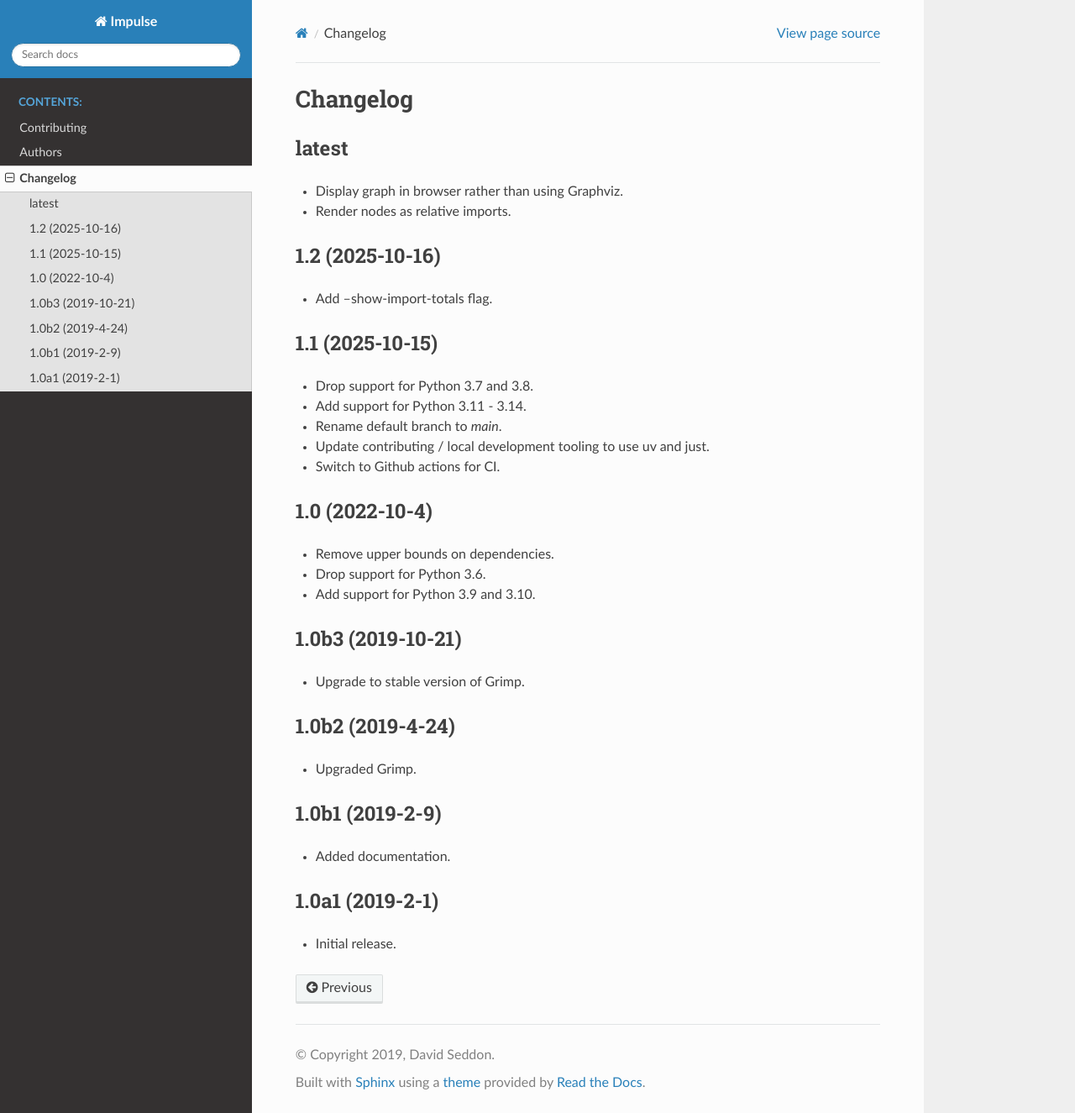
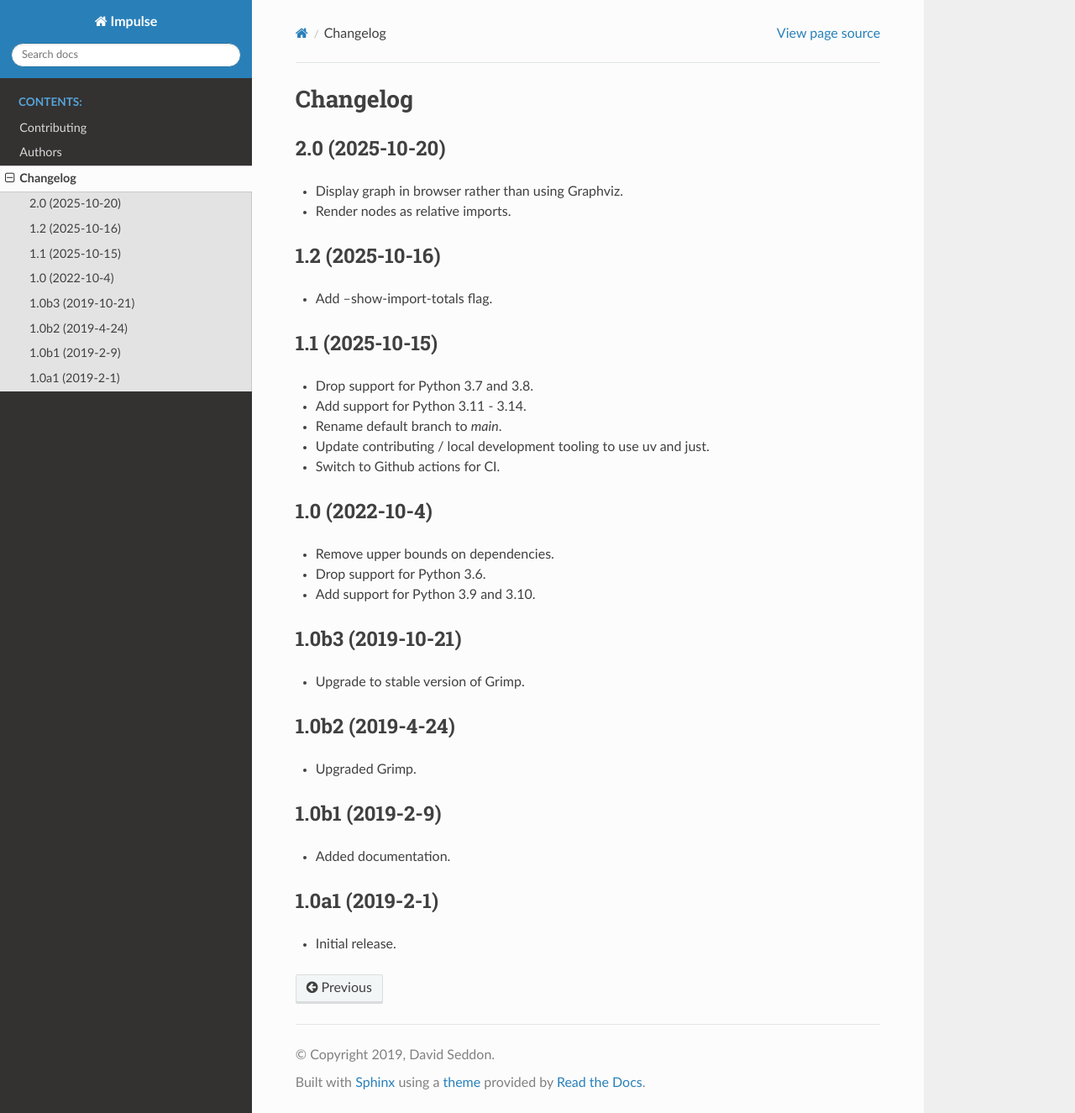
Before and after one commit to seddonym/impulse, a Sphinx documentation site: the page built from docs/changelog.rst, in a window 1280 px wide and 1325 px high. Shown: the whole window at 84% size. Built offline with Sphinx 7.4.7 and the Read the Docs theme 3.1.0, drawn with Linux system fonts in a browser that asks for light colours.

Commit message:
Release v2.0

```diff
--- a/CHANGELOG.rst
+++ b/CHANGELOG.rst
@@ -1,8 +1,8 @@
 Changelog
 =========
 
-latest
-------
+2.0 (2025-10-20)
+----------------
 
 * Display graph in browser rather than using Graphviz.
 * Render nodes as relative imports.
--- a/docs/conf.py
+++ b/docs/conf.py
@@ -26,7 +26,7 @@
 # The short X.Y version
 version = ""
 # The full version, including alpha/beta/rc tags
-release = "1.2"
+release = "2.0"
 
 
 # -- General configuration ---------------------------------------------------
--- a/pyproject.toml
+++ b/pyproject.toml
@@ -1,6 +1,6 @@
 [project]
 name = "impulse"
-version = "1.2"
+version = "2.0"
 license = {text = "BSD 2-Clause License"}
 description = "Command line interface for analyzing Python imports."
 authors = [
--- a/src/impulse/__init__.py
+++ b/src/impulse/__init__.py
@@ -1 +1 @@
-__version__ = "1.2"
+__version__ = "2.0"
```
Also changed, not shown: 1 other file.
